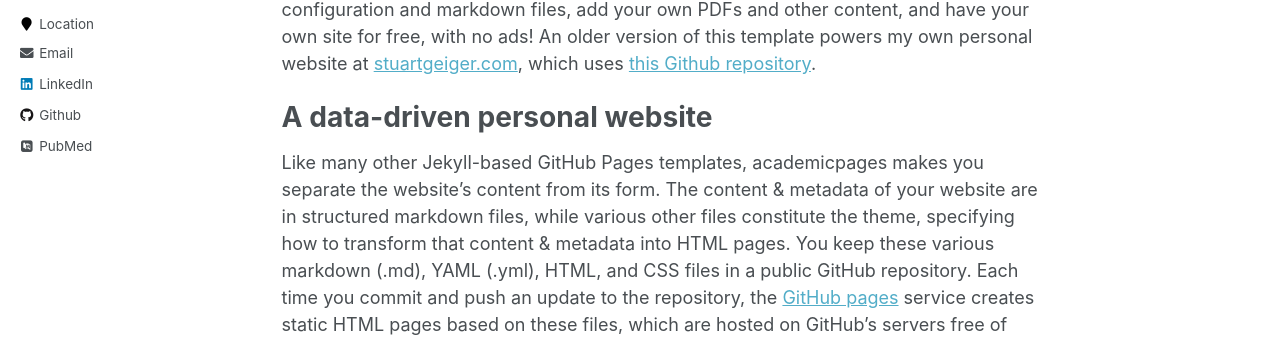
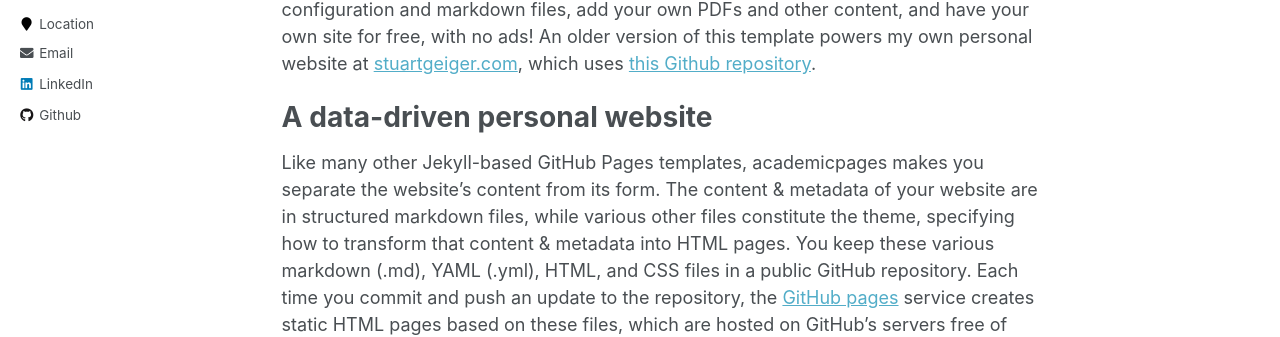
Before and after one commit to HannahHan3/HannahHan3.github.io, a Jekyll site: the page built from _pages/about.md, in a window 1280 px wide. Shown: the part 381-718 px from the top of the page. Built offline with Jekyll 4.4.1, drawn with Linux system fonts in a browser that asks for light colours; some web fonts are replaced.

Commit message:
Update _config.yml

```diff
--- a/_config.yml
+++ b/_config.yml
@@ -85,7 +85,7 @@
   bio              : "Prospective Graduate Student"
   location         : "Location"
   employer         :
-  pubmed           : "https://www.ncbi.nlm.nih.gov/pubmed/?term=john+snow"
+  #pubmed           : "https://www.ncbi.nlm.nih.gov/pubmed/?term=john+snow"
   #googlescholar    : "http://yourfullgooglescholarurl.com"
   email            : huimin.han3@gmail.com
   researchgate     :  # example: "https://www.researchgate.net/profile/yourprofile"
@@ -102,7 +102,7 @@
   instagram        :
   impactstory      : #"https://profiles.impactstory.org/u/xxxx-xxxx-xxxx-xxxx"
   lastfm           :
-  linkedin         : "/huimin-han/"
+  linkedin         : "/huimin-han"
   #orcid            : "http://orcid.org/yourorcidurl"
   pinterest        :
   soundcloud       :
```
